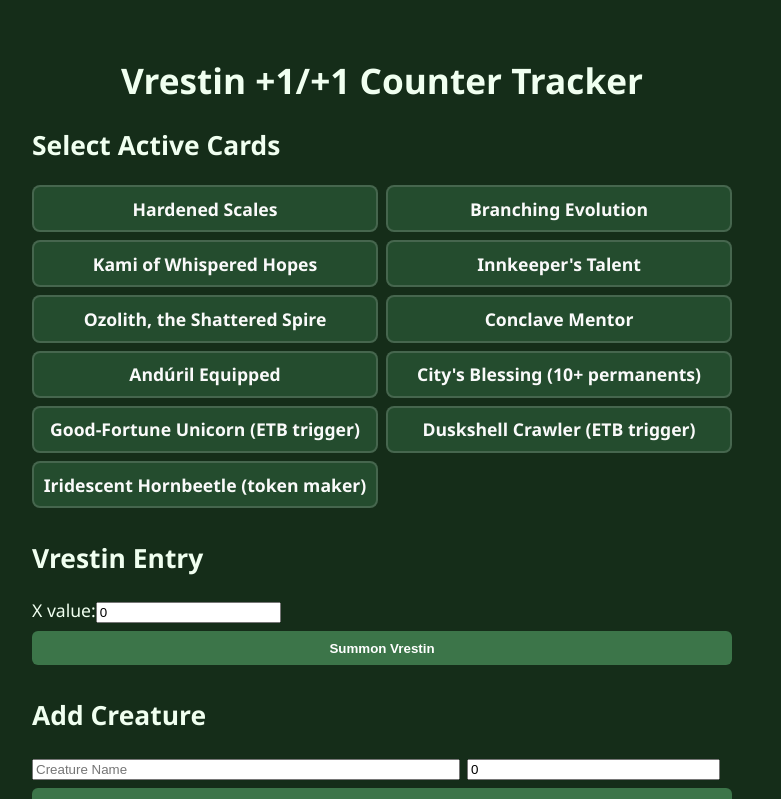
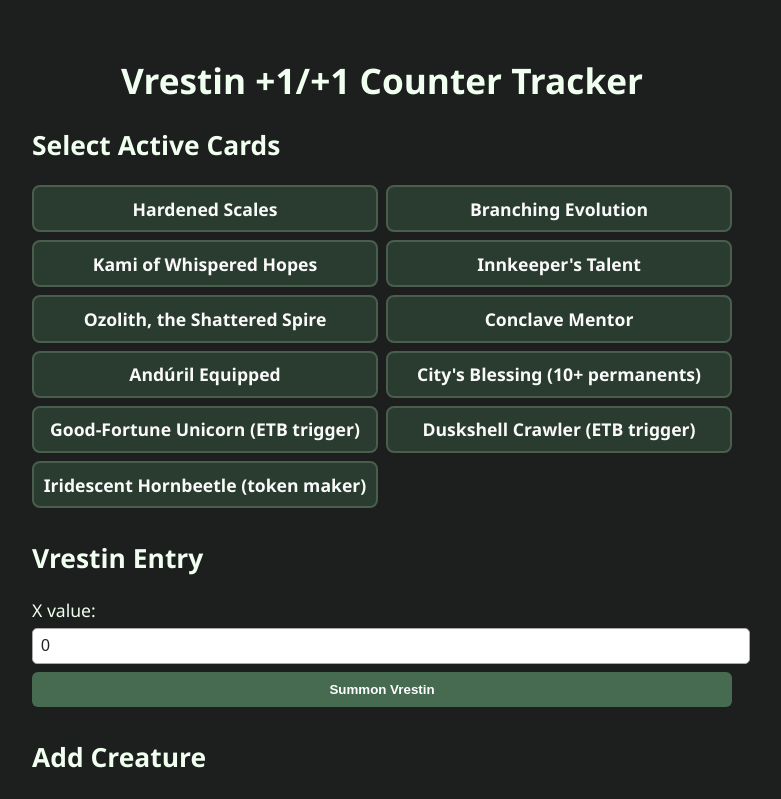
Before and after one commit to cdragon666/vrestin-counters, a React (Create React App) app: page / in a window 1280 px wide. Shown: the top 799 px of the page, without its empty margins (258-1039 px from the left). Built offline with nearby package versions, Linux system fonts and the light colour scheme.

Commit message:
Style: Reduce green, improve input readability

```diff
--- a/src/index.css
+++ b/src/index.css
@@ -2,8 +2,8 @@ body {
   margin: 0;
   padding: 0;
   font-family: 'Segoe UI', Tahoma, Geneva, Verdana, sans-serif;
-  background-color: #152d19; /* deeper, calmer forest green */
-  color: #f0fff0; /* light minty green text */
+  background-color: #1c1f1d; /* deep gray background */
+  color: #f0fff0;
   font-size: 1.1rem;
 }
 
@@ -11,8 +11,8 @@ body {
   padding: 0.6rem;
   border-radius: 0.5rem;
   text-align: center;
-  border: 2px solid #cccccc33;
-  background-color: #244c2e;
+  border: 2px solid #4a5e4e;
+  background-color: #2a3b2f;
   color: #fafafa;
   cursor: pointer;
   font-weight: 600;
@@ -20,17 +20,17 @@ body {
 }
 
 .card-tile:hover {
-  background-color: #2e5e38;
+  background-color: #354e3e;
   transform: scale(1.02);
 }
 
 .card-tile.selected {
-  border-color: #c6ff80;
-  background-color: #3c7549;
+  border-color: #b6ff95;
+  background-color: #466b50;
 }
 
 button {
-  background-color: #3c7549;
+  background-color: #466b50;
   color: #fff;
   border: none;
   border-radius: 6px;
@@ -41,5 +41,18 @@ button {
 }
 
 button:hover {
-  background-color: #4e8e5c;
+  background-color: #5a8664;
 }
+
+/* Input styling fix */
+input[type="text"],
+input[type="number"] {
+  padding: 0.5rem;
+  margin-top: 0.4rem;
+  font-size: 1rem;
+  width: 100%;
+  background-color: #ffffff;
+  color: #222;
+  border: 1px solid #aaa;
+  border-radius: 5px;
+}
```
